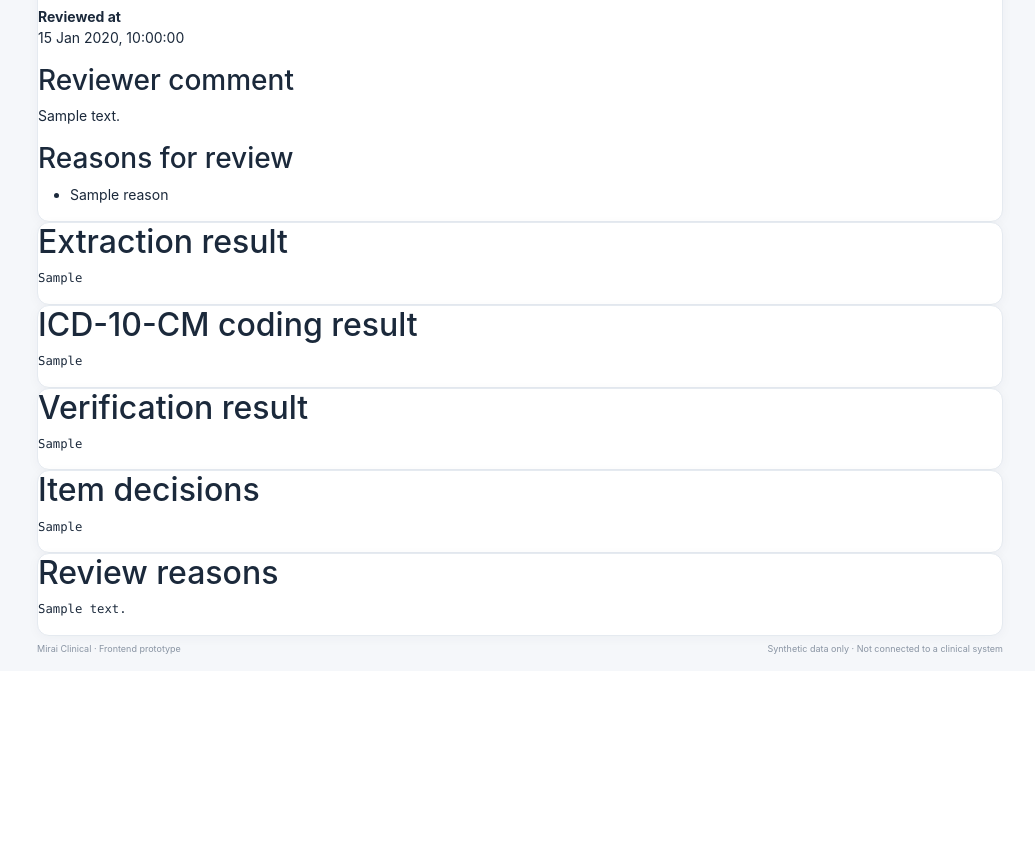
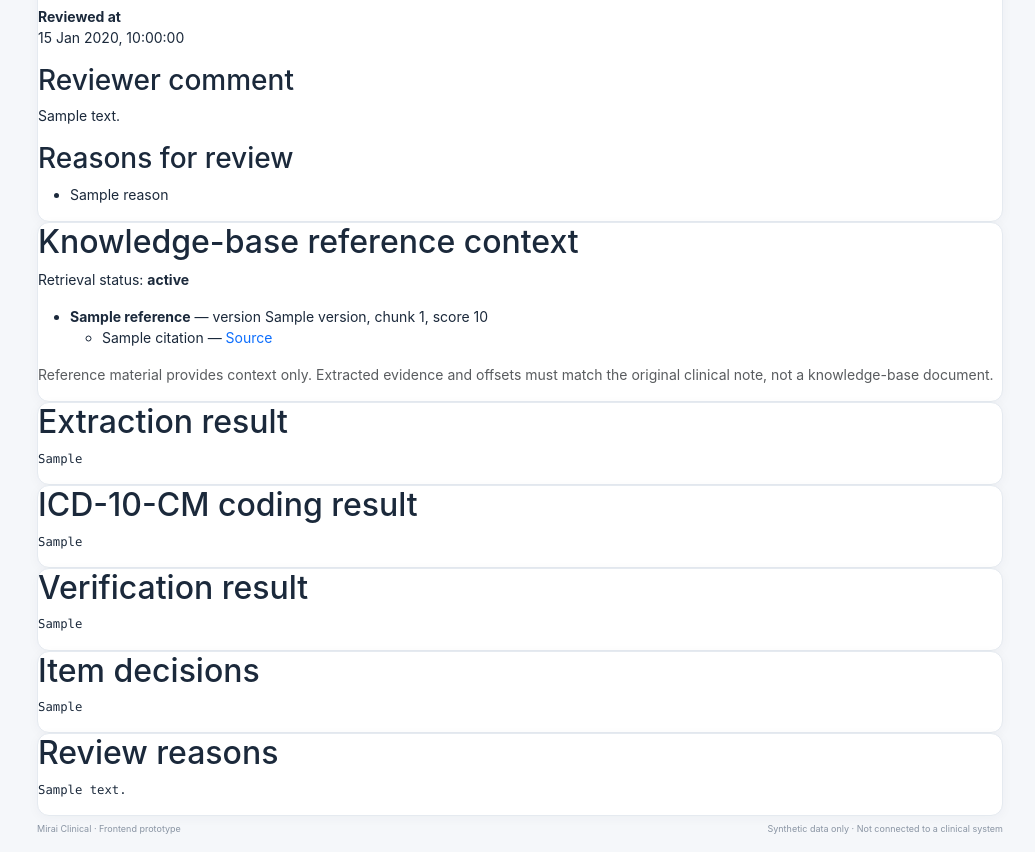
Before and after one commit to krupashetty004/clinical-note-extraction-agent, a Django app: template dashboard/templates/dashboard/processing_run_detail.html in a window 1280 px wide. Shown: the part 807-1659 px from the top of the page, without its empty margins (245-1280 px from the left). Before the commit the page ends 1461 px from the top, so only its background shows below. Run offline with Django 5.2, Linux system fonts and the light colour scheme; the template is opened without the code that fills it: most values are stand-ins (such as "Sample title", 1, 10 or a date in 2020).

Commit message:
feat: display retrieved knowledge citations on processing-run detail

```diff
--- a/dashboard/templates/dashboard/processing_run_detail.html
+++ b/dashboard/templates/dashboard/processing_run_detail.html
@@ -104,6 +104,43 @@
     {% endif %}
 </section>
 
+<section class="panel">
+    <h2>Knowledge-base reference context</h2>
+    <p>
+        Retrieval status: <strong>{{ run.knowledge_retrieval_status }}</strong>
+    </p>
+    {% if run.knowledge_references %}
+        <ul>
+            {% for reference in run.knowledge_references %}
+                <li>
+                    <strong>{{ reference.title }}</strong>
+                    — version {{ reference.version }},
+                    chunk {{ reference.chunk_index }},
+                    score {{ reference.score }}
+                    {% if reference.source_citations %}
+                        <ul>
+                            {% for citation in reference.source_citations %}
+                                <li>
+                                    {{ citation.title }}
+                                    {% if citation.url %}
+                                        — <a href="{{ citation.url }}" target="_blank" rel="noopener noreferrer">Source</a>
+                                    {% endif %}
+                                </li>
+                            {% endfor %}
+                        </ul>
+                    {% endif %}
+                </li>
+            {% endfor %}
+        </ul>
+    {% else %}
+        <p>No approved matching reference passages were retrieved for this run.</p>
+    {% endif %}
+    <p class="text-muted">
+        Reference material provides context only. Extracted evidence and offsets
+        must match the original clinical note, not a knowledge-base document.
+    </p>
+</section>
+
 {% if run.status == "needs_review" and run.review_decision == "pending" %}
 <section class="panel">
     <h2>Human review</h2>
```
